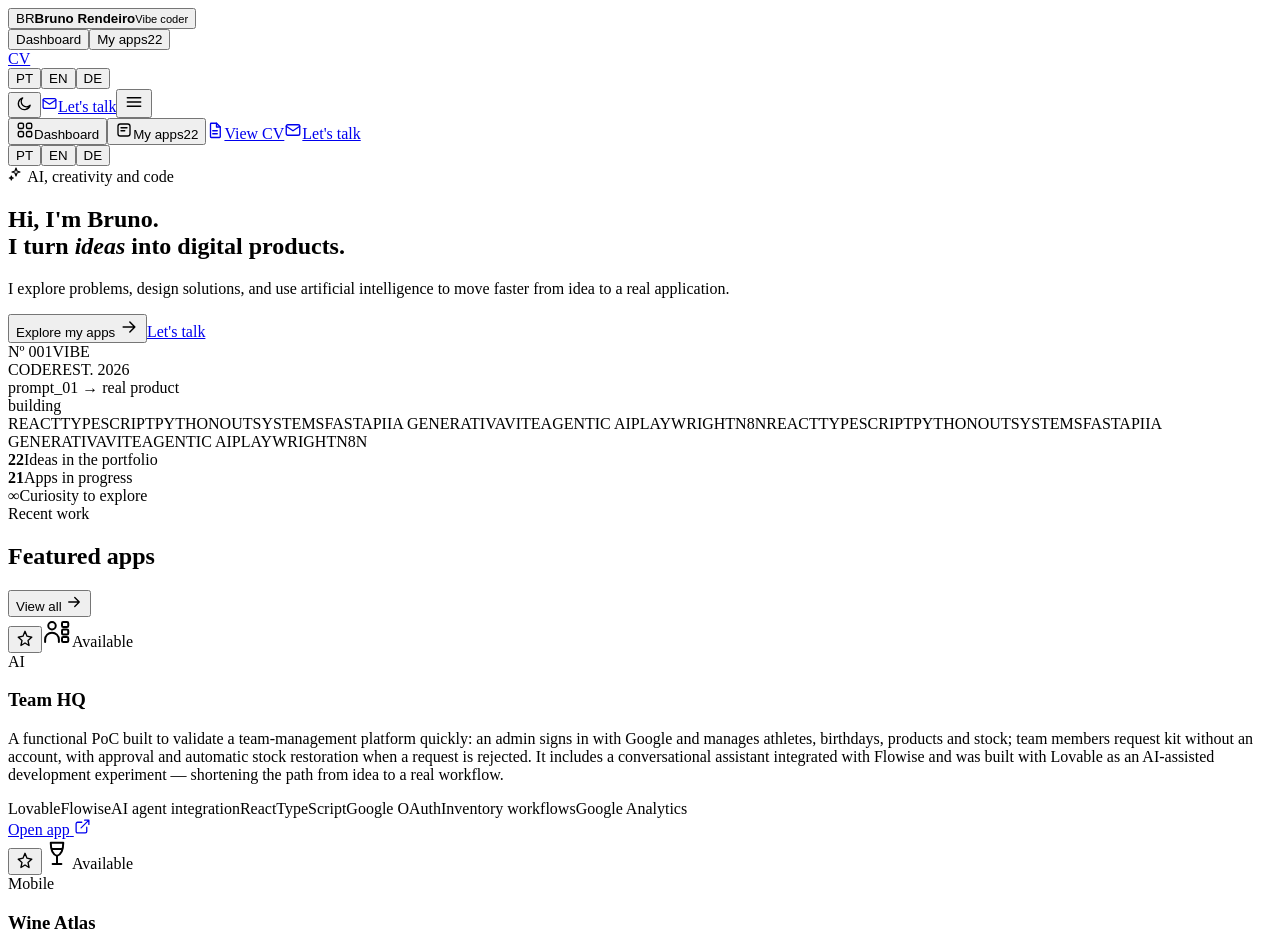
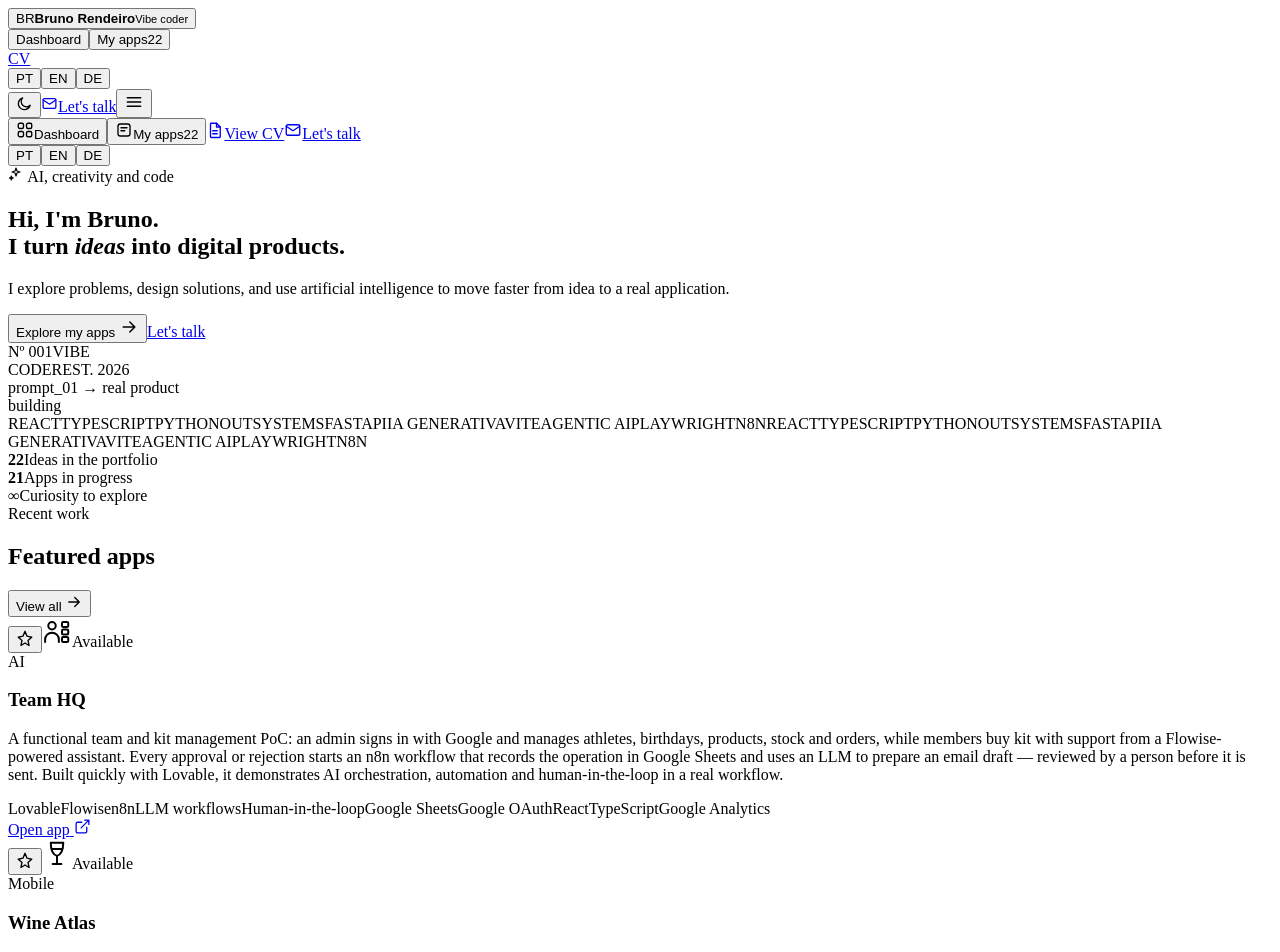
Before and after one commit to brunorendeiro/vibe-portfolio, a React (Vite) app: page / in a window 1280 px wide. Shown: the top 952 px of the page. Built offline with nearby package versions, Linux system fonts and the light colour scheme; the HTML template or start-up script is replaced by a standard one.

Commit message:
Showcase Team HQ agentic workflow

```diff
--- a/src/data/apps.ts
+++ b/src/data/apps.ts
@@ -23,7 +23,7 @@ export const projects: Project[] = [
     name: 'Team HQ',
     category: 'ai',
     status: 'available',
-    technologies: ['Lovable', 'Flowise', 'AI agent integration', 'React', 'TypeScript', 'Google OAuth', 'Inventory workflows', 'Google Analytics'],
+    technologies: ['Lovable', 'Flowise', 'n8n', 'LLM workflows', 'Human-in-the-loop', 'Google Sheets', 'Google OAuth', 'React', 'TypeScript', 'Google Analytics'],
     url: 'https://athlete-closet-pal.lovable.app/',
     accent: '#b9f719',
     icon: 'team',
--- a/src/data/projectText.ts
+++ b/src/data/projectText.ts
@@ -3,7 +3,7 @@ import type { Locale } from '../i18n'
 // Descrições de cada projeto, traduzidas — a app usa o `id` do projeto (ver apps.ts) como chave.
 export const projectText: Record<Locale, Record<string, string>> = {
   pt: {
-    'team-hq': 'Uma PoC funcional para validar rapidamente uma plataforma de gestão de equipas: o administrador entra com Google, gere atletas, aniversários, produtos e stock; os membros pedem equipamento sem conta, com aprovação e reposição automática quando um pedido é rejeitado. Inclui um assistente conversacional integrado com Flowise e foi construída com Lovable como experiência de desenvolvimento assistido por IA — menos tempo entre a ideia e um fluxo real.',
+    'team-hq': 'Uma PoC funcional de gestão de equipa e equipamento: o administrador entra com Google e gere atletas, aniversários, produtos, stock e encomendas, enquanto os membros compram material e recebem apoio de um assistente integrado com Flowise. Cada aprovação ou rejeição inicia um workflow n8n que regista a operação no Google Sheets e usa um LLM para preparar um email em rascunho — revisto por uma pessoa antes do envio. Construída rapidamente com Lovable, demonstra orquestração de IA, automação e human-in-the-loop num fluxo real.',
     'wine-atlas': 'Um companheiro de vinho pensado primeiro para telemóvel: usa a localização para descobrir regiões vinícolas e castas próximas — incluindo países vizinhos — e explica aromas, corpo, acidez, serviço, copos e harmonizações. Inclui Castapédia, pesquisa por aromas e pratos, prova guiada, recomendações transparentes para a mesa, comparação de castas e um guia prático, em português, inglês e alemão.',
     vibecheck: 'Quatro perguntas e um veredicto brutalmente honesto para descobrir se uma ideia merece ser construída. Nasceu da vontade de parar de perder fins de semana a construir coisas que ninguém pedia — antes de escrever uma linha de código a mais, vale a pena responder a estas quatro perguntas. Tudo corre no browser, sem conta nem servidor: escreves a ideia, respondes, e recebes o veredicto na hora.',
     'career-pilot': 'Um copiloto inteligente que simplifica a procura de emprego e ajuda a preparar candidaturas melhores. A ideia é reduzir o tempo gasto a adaptar o mesmo currículo a cada vaga, usando IA para sugerir ajustes relevantes ao anúncio concreto. Está em construção com Flutter, Supabase e a API da OpenAI.',
@@ -27,7 +27,7 @@ export const projectText: Record<Locale, Record<string, string>> = {
     'nokia-snake': 'A cobra clássica dos telemóveis Nokia (3310/3210), recriada para jogar no telemóvel: D-pad tátil grande e swipe direto no ecrã, além de setas no desktop. Nasceu de uma conversa sobre se dava para fazer jogos simples no browser — a resposta foi este clone com o visual de ecrã LCD verde, instalável como app (PWA) e jogável offline, com recorde pessoal guardado no aparelho.',
   },
   en: {
-    'team-hq': 'A functional PoC built to validate a team-management platform quickly: an admin signs in with Google and manages athletes, birthdays, products and stock; team members request kit without an account, with approval and automatic stock restoration when a request is rejected. It includes a conversational assistant integrated with Flowise and was built with Lovable as an AI-assisted development experiment — shortening the path from idea to a real workflow.',
+    'team-hq': 'A functional team and kit management PoC: an admin signs in with Google and manages athletes, birthdays, products, stock and orders, while members buy kit with support from a Flowise-powered assistant. Every approval or rejection starts an n8n workflow that records the operation in Google Sheets and uses an LLM to prepare an email draft — reviewed by a person before it is sent. Built quickly with Lovable, it demonstrates AI orchestration, automation and human-in-the-loop in a real workflow.',
     'wine-atlas': 'A mobile-first wine companion that uses location to discover nearby wine regions and grapes — including across national borders — and explains aromas, body, acidity, serving, glassware and food pairings. It includes a grape encyclopaedia, search by aromas and dishes, guided tasting, transparent table recommendations, grape comparison and a practical guide in Portuguese, English and German.',
     vibecheck: 'Four questions and a brutally honest verdict on whether an idea is worth building. It came out of wanting to stop losing weekends building things nobody asked for — before writing a single extra line of code, these four questions are worth answering first. Everything runs in the browser, no account or server: write the idea, answer, get the verdict instantly.',
     'career-pilot': 'A smart copilot that simplifies the job search and helps you prepare stronger applications. The goal is to cut down the time spent tailoring the same resume to every posting, using AI to suggest changes relevant to that specific job ad. Currently in progress, built with Flutter, Supabase and the OpenAI API.',
@@ -51,7 +51,7 @@ export const projectText: Record<Locale, Record<string, string>> = {
     'nokia-snake': 'The classic Snake game from old Nokia phones (3310/3210), rebuilt for playing on your phone: a big touch D-pad and swipe gestures right on the screen, plus arrow keys on desktop. It came out of a conversation about whether simple games could be built for the browser — the answer was this clone with a green LCD-screen look, installable as an app (PWA) and playable offline, with your best score saved on the device.',
   },
   de: {
-    'team-hq': 'Ein funktionaler PoC zur schnellen Validierung einer Plattform für Teamverwaltung: Ein Admin meldet sich mit Google an und verwaltet Athletinnen und Athleten, Geburtstage, Produkte und Bestand; Teammitglieder bestellen Ausrüstung ohne Konto, mit Freigabe und automatischer Rückbuchung bei abgelehnten Anfragen. Enthalten ist ein mit Flowise integrierter Gesprächsassistent; gebaut wurde die App mit Lovable als Experiment für KI-gestützte Entwicklung — von der Idee schneller zu einem echten Ablauf.',
+    'team-hq': 'Ein funktionaler PoC für Team- und Ausrüstungsverwaltung: Ein Admin meldet sich mit Google an und verwaltet Athletinnen und Athleten, Geburtstage, Produkte, Bestand und Bestellungen, während Teammitglieder mit Unterstützung eines Flowise-Assistenten Ausrüstung kaufen. Jede Freigabe oder Ablehnung startet einen n8n-Workflow, der den Vorgang in Google Sheets protokolliert und mit einem LLM einen E-Mail-Entwurf erstellt — vor dem Versand von einem Menschen geprüft. Schnell mit Lovable gebaut, zeigt das Projekt KI-Orchestrierung, Automatisierung und Human-in-the-Loop in einem realen Ablauf.',
     'wine-atlas': 'Ein Mobile-First-Weinbegleiter, der per Standort nahe Weinregionen und Rebsorten entdeckt — auch über Landesgrenzen hinweg — und Aromen, Körper, Säure, Servieren, Gläser und Speisenkombinationen erklärt. Mit Rebsorten-Enzyklopädie, Suche nach Aromen und Gerichten, geführter Verkostung, transparenten Empfehlungen zum Essen, Rebsortenvergleich und praktischem Ratgeber auf Portugiesisch, Englisch und Deutsch.',
     vibecheck: 'Vier Fragen und ein brutal ehrliches Urteil darüber, ob eine Idee es wert ist, gebaut zu werden. Entstanden aus dem Wunsch, keine Wochenenden mehr mit Dingen zu verschwenden, die niemand wollte — bevor du eine einzige Zeile Code zu viel schreibst, lohnt es sich, diese vier Fragen zu beantworten. Alles läuft im Browser, ohne Konto oder Server: Idee eingeben, antworten, sofort das Urteil erhalten.',
     'career-pilot': 'Ein intelligenter Co-Pilot, der die Jobsuche vereinfacht und bessere Bewerbungen vorbereiten hilft. Ziel ist es, die Zeit zu verkürzen, die man mit der Anpassung desselben Lebenslaufs an jede Stellenanzeige verbringt, indem KI relevante Änderungen zur konkreten Anzeige vorschlägt. Derzeit in Entwicklung, gebaut mit Flutter, Supabase und der OpenAI-API.',
```
